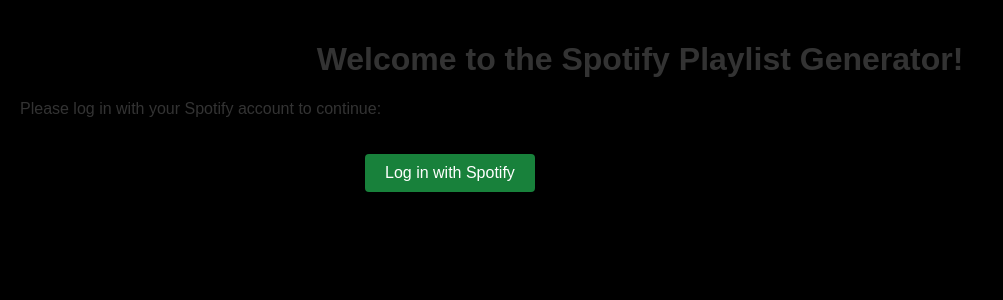
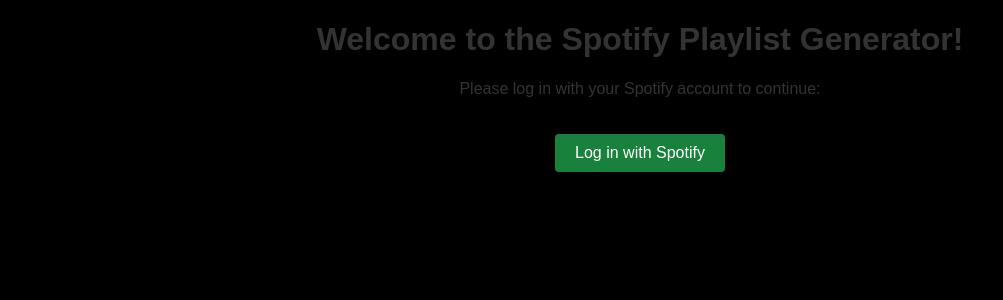
Before and after one commit to nexlanglxm/data-representation-coursework, a Flask app: page / in a window 1280 px wide. Shown: the top 300 px of the page, without its empty margins (0-1003 px from the left). Run offline with Flask 3, Linux system fonts and the light colour scheme.

Commit message:
removing excess css

```diff
--- a/project/static/styles.css
+++ b/project/static/styles.css
@@ -3,13 +3,11 @@ body {
     font-family: Arial, Helvetica, sans-serif;
     background-color: #000000;
     margin: 0;
-    padding: 20px;
-    color: #333
-}
-
-h1 {
+    padding: 0;
+    color: #333;
+    justify-content: center;
+    align-items: center;
     text-align: center;
-    color: #333;
 }
 
 form {
```
